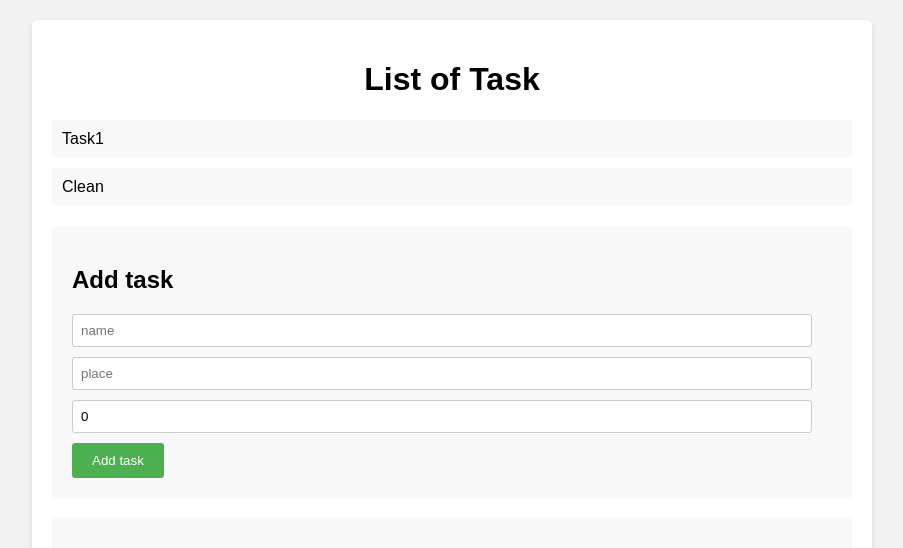
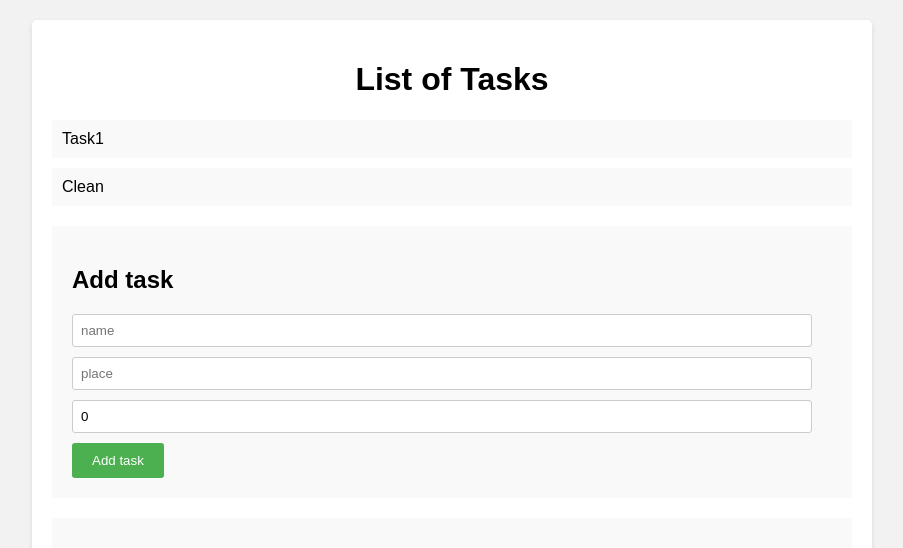
Before and after one commit to arias-ds3/ReactTaskManager, a React (Create React App) app: page / in a window 1280 px wide. Shown: the top 548 px of the page, without its empty margins (188-1091 px from the left). Built offline with nearby package versions, Linux system fonts and the light colour scheme.

Commit message:
Component ListOfTaskComponent

```diff
--- a/src/App.js
+++ b/src/App.js
@@ -1,7 +1,7 @@
 import './App.css';
 import { useState , useRef, useEffect } from 'react';
-import DetailOfTaskComponent from './Components/DetailsOfTaskComponent';
-
+import DetailOfTasksComponent from './Components/DetailsOfTasksComponent';
+import ListOfTasksComponent from './Components/ListOfTasksComponent';
 
 let App = () => {
   let [name, setName] = useState("")
@@ -10,7 +10,7 @@ let App = () => {
 
 let [taskSelected, setTaskSelected] = useState({});
 
-  let [task, setTasks] = useState([
+  let [tasks, setTasks] = useState([
     {
       name: "Task1",
       place: "School",
@@ -29,26 +29,17 @@ let addTask = () => {
       place: place,
       priority: priority
   }
-  setTasks([...task, newTask])
+  setTasks([...tasks, newTask])
   setName("")
   setPlace("")
   setPriority("")
 }
 
-let onClickSelectedTask = (name) => {
-  let foundTask =  task.find( t => t.name == name)
-  setTaskSelected(foundTask)
-}
+  return (
+    <div className="container">
+      <ListOfTasksComponent tasks={tasks} setTaskSelected={setTaskSelected}/>
 
-  return (
-    <div className='container'>
-        <h1>List of Task</h1>
-        <ul className='task-list'>
-        { task.map( t =>
-          <li key={t.name} onClick={ () => {onClickSelectedTask(t.name)} }> {t.name}</li>) }
-          </ul>
-
-          <div className='task-form'>
+          <div className="task-form">
           <h2>Add task</h2>
           <input type="text" placeholder='name' value={name} onChange={(e) => { setName(e.currentTarget.value)}}></input>
           <input type="text" placeholder='place'  value={place} onChange={(e) => { setPlace(e.currentTarget.value)}}></input>
@@ -56,7 +47,7 @@ let onClickSelectedTask = (name) => {
           <button onClick={addTask}>Add task</button>
           </div>
 
-          <DetailOfTaskComponent task={taskSelected}/>
+          <DetailOfTasksComponent task={taskSelected}/>
       </div>
 
   )
--- a/src/Components/DetailsOfTaskComponent.js
+++ b/src/Components/DetailsOfTasksComponent.js
@@ -1,6 +1,6 @@
 
 
-let DetailOfTaskComponent = (props) => {
+let DetailOfTasksComponent = (props) => {
     let { task } = props
 
     return (
@@ -13,4 +13,4 @@ let DetailOfTaskComponent = (props) => {
     )
 }
 
-export default DetailOfTaskComponent;
+export default DetailOfTasksComponent;
--- /dev/null
+++ b/src/Components/ListOfTasksComponent.js
@@ -0,0 +1,20 @@
+
+let ListOfTasksComponent = (props) => {
+    let { tasks, setTaskSelected} = props
+
+    let onClickSelectedTask = (name) => {
+        let foundTask =  tasks.find( t => t.name == name)
+        setTaskSelected(foundTask)
+      }
+
+    return (
+        <div>
+            <h1>List of Tasks</h1>
+            <ul className='task-list'>
+            { tasks.map( t =>
+            <li key={ t.name} onClick={ () => {onClickSelectedTask(t.name)} } >{t.name}</li>) }
+            </ul>
+        </div>
+    )
+}
+export default ListOfTasksComponent;
```
